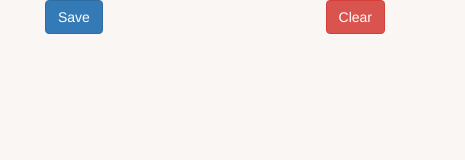
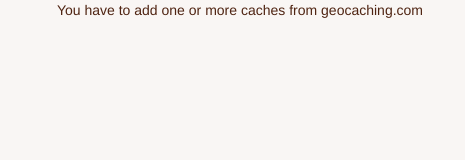
Before and after one commit to CoolDuke/geocache-converter, a browser extension: page app/popup.html in a window 400 px wide. Shown: the whole page, 465 px wide, since content can reach past the window. Drawn offline with nearby package versions, Linux system fonts and the light colour scheme; some packages are replaced by stand-ins of ours; files that its build step writes are made by us from their sources.

Commit message:
fixes build process, hides buttons from empty list

```diff
--- a/app/styles/main.css
+++ b/app/styles/main.css
@@ -5,14 +5,14 @@
 }
 
 div.cachecontainer {
-  width:400px;
+  width:450px;
   margin-bottom:3px;
   background-color:#e9e0db;
   border:1px solid #c9a798;
 }
 
 div.buttoncontainer {
-  width:400px;
+  width:450px;
 }
 
 div.location {
@@ -29,3 +29,8 @@
 div.location {
   color:#0e0e0e;
 }
+
+div.emptymessage {
+  width:450px;
+  text-align:center;
+}
--- a/app/views/popup_list.html
+++ b/app/views/popup_list.html
@@ -8,7 +8,7 @@
   </div>
 </div>
 
-<div class="container buttoncontainer">
+<div class="container buttoncontainer" ng-if="listOfCaches.length">
   <div class="col-xs-6 button-save">
     <button class="btn btn-primary" ng-click="downloadCsvFile()">Save</button>
   </div>
@@ -16,3 +16,7 @@
     <button class="btn btn-danger" ng-click="clearListOfCaches()">Clear</button>
   </div>
 </div>
+
+<div class="container emptymessage" ng-if="!listOfCaches.length">
+  <p>You have to add one or more caches from geocaching.com</p>
+</div>
```
Also changed, not shown: Gruntfile.js (+10 -9 lines).
